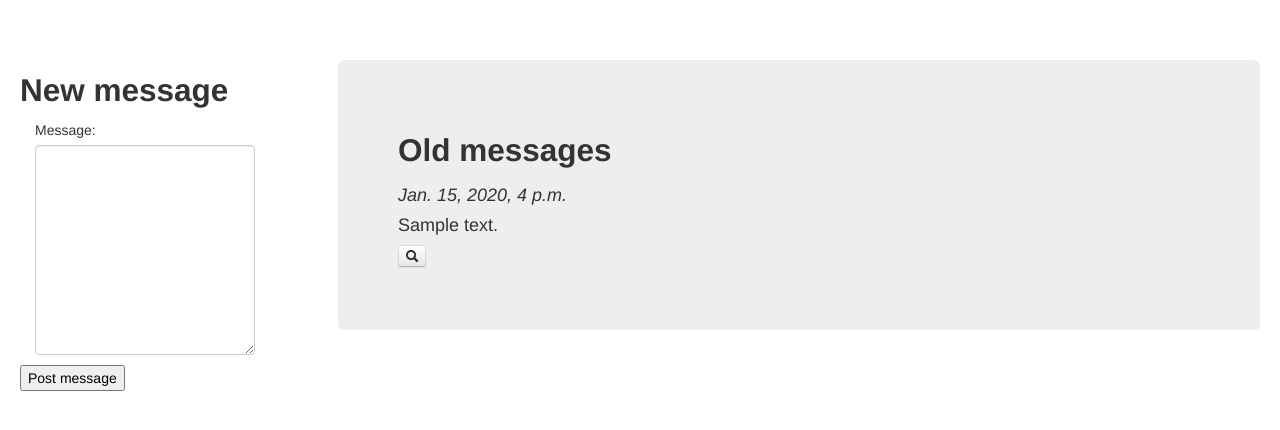
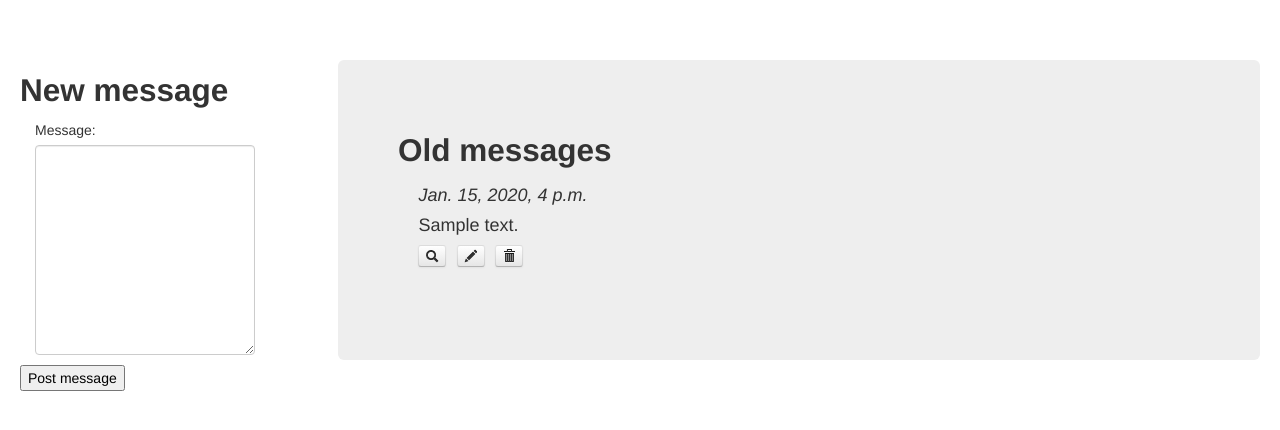
Before and after one commit to abobrov69/blog1, a Django app: template templates/blog.html in a window 1280 px wide. Shown: the top 430 px of the page. Run offline with Django 3.2, Linux system fonts and the light colour scheme; the template is opened without the code that fills it: values that come from a table or form of the project are taken from there, others are empty; tables that the repository leaves empty hold one stand-in row (values such as "Sample post"); parts of the project's set-up code (start-up, migrations or seed data) failed here and were passed over.

Commit message:
Эксперименты с кнопками 2

```diff
--- a/templates/blog.html
+++ b/templates/blog.html
@@ -31,7 +31,13 @@
             <h2>Old messages</h2>
              {% if msg_list %}
                   {% for msg in msg_list %}
-                         <i>{{ msg.date }}</i><br>{{msg.text}}<br><a href="#" class="btn btn-mini"><i class="icon-search"></i>  </a><br>
+                         <div class="span4"><i>{{ msg.date }}</i></div><div class="span5">&nbsp</div><br>
+                         <div class="span9">{{msg.text}}<br></div><br>
+                         <div class="span9">
+                             <a href="#" class="btn btn-mini"><i class="icon-search"></i></a>&nbsp
+                             <a href="#" class="btn btn-mini"><i class="icon-pencil"></i></a>&nbsp
+                             <a href="#" class="btn btn-mini"><i class="icon-trash"></i></a>&nbsp
+                         </div><br><br>
                   {% endfor %}
              {% endif %}
           </div>
```
